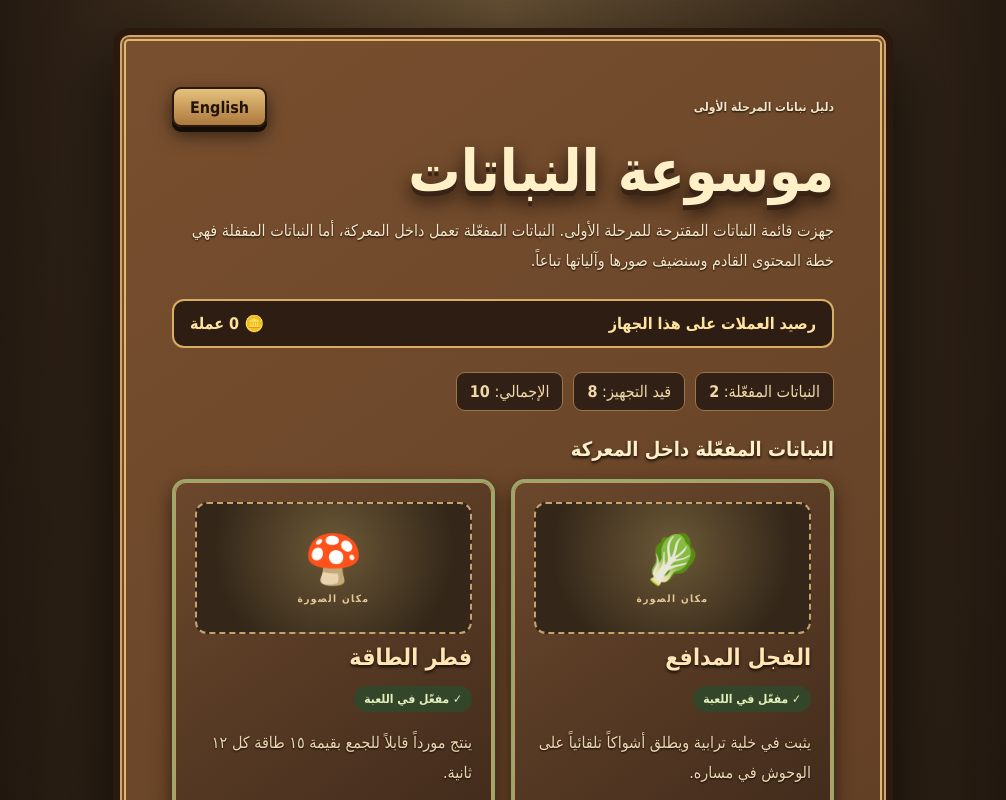
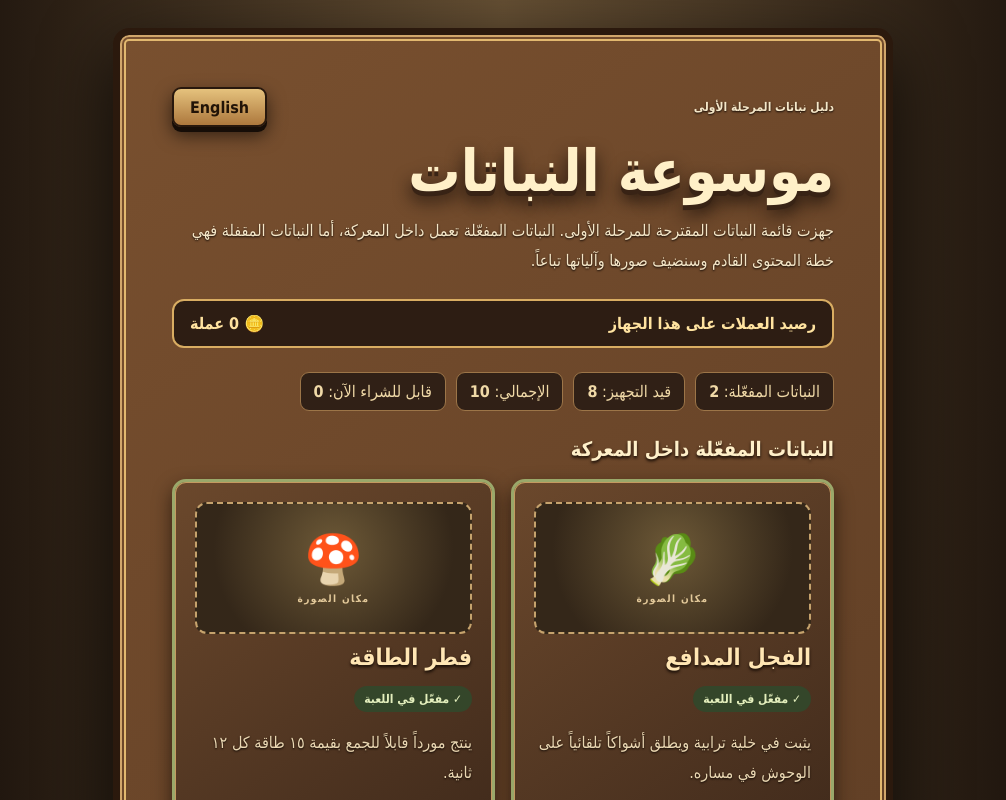
Before and after one commit to waelkamira/FarmVsMonsters, a Next.js app in the folder web/: page /plants in a window 1280 px wide. Shown: the top 800 px of the page, without its empty margins (137-1143 px from the left). Built offline with nearby package versions, Linux system fonts and the light colour scheme.

Commit message:
Show current purchasable plant count in the catalogue

```diff
--- a/web/app/plants/page.js
+++ b/web/app/plants/page.js
@@ -62,6 +62,7 @@ export default function PlantsPage() {
           <span>{ar ? "النباتات المفعّلة" : "ACTIVE"}: <strong>{activePlants.length}</strong></span>
           <span>{ar ? "قيد التجهيز" : "IN DEVELOPMENT"}: <strong>{plannedPlants.length}</strong></span>
           <span>{ar ? "الإجمالي" : "TOTAL"}: <strong>{STAGE_ONE_PLANTS.length}</strong></span>
+          <span>{ar ? "قابل للشراء الآن" : "BUYABLE NOW"}: <strong>{STAGE_ONE_PLANTS.filter((plant) => plant.purchasable).length}</strong></span>
         </div>
 
         <h2 className="collection-section-title">{ar ? "النباتات المفعّلة داخل المعركة" : "Active in battle"}</h2>
```
